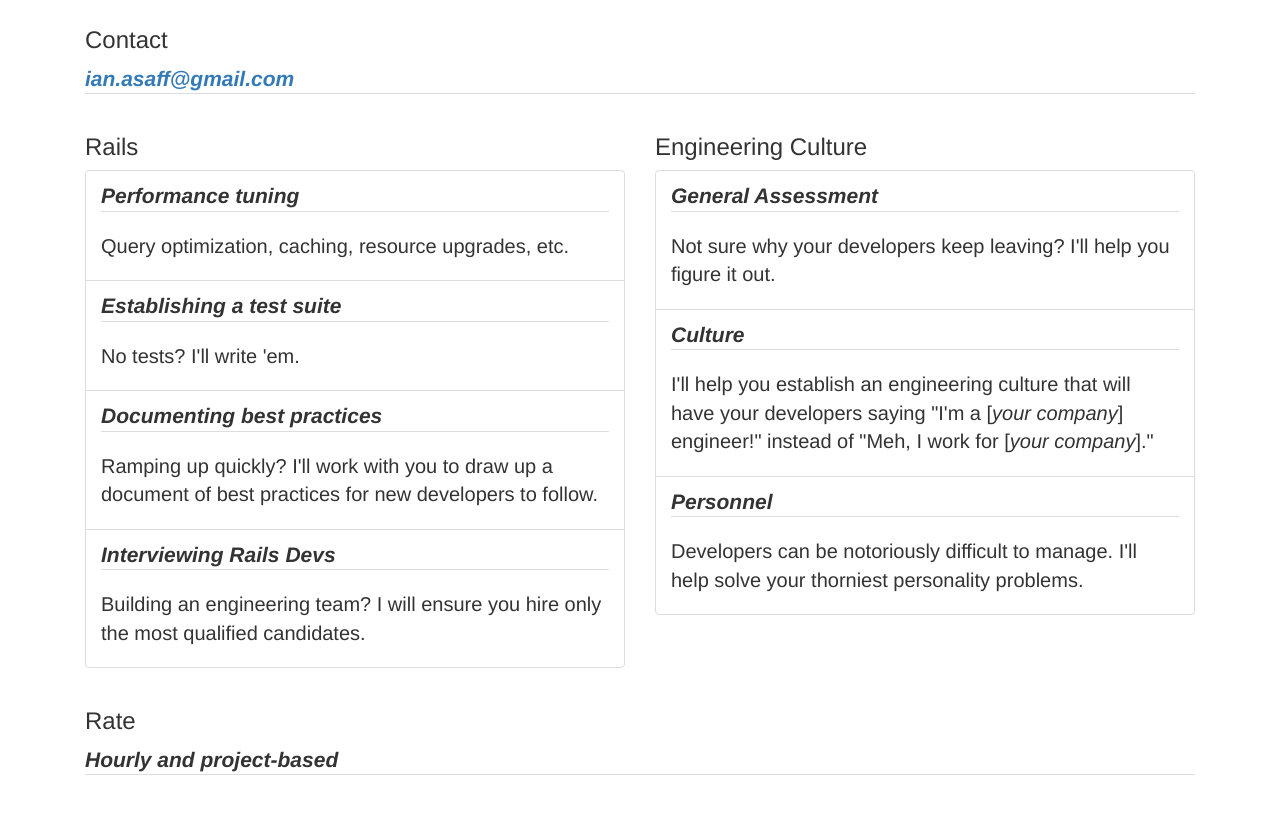
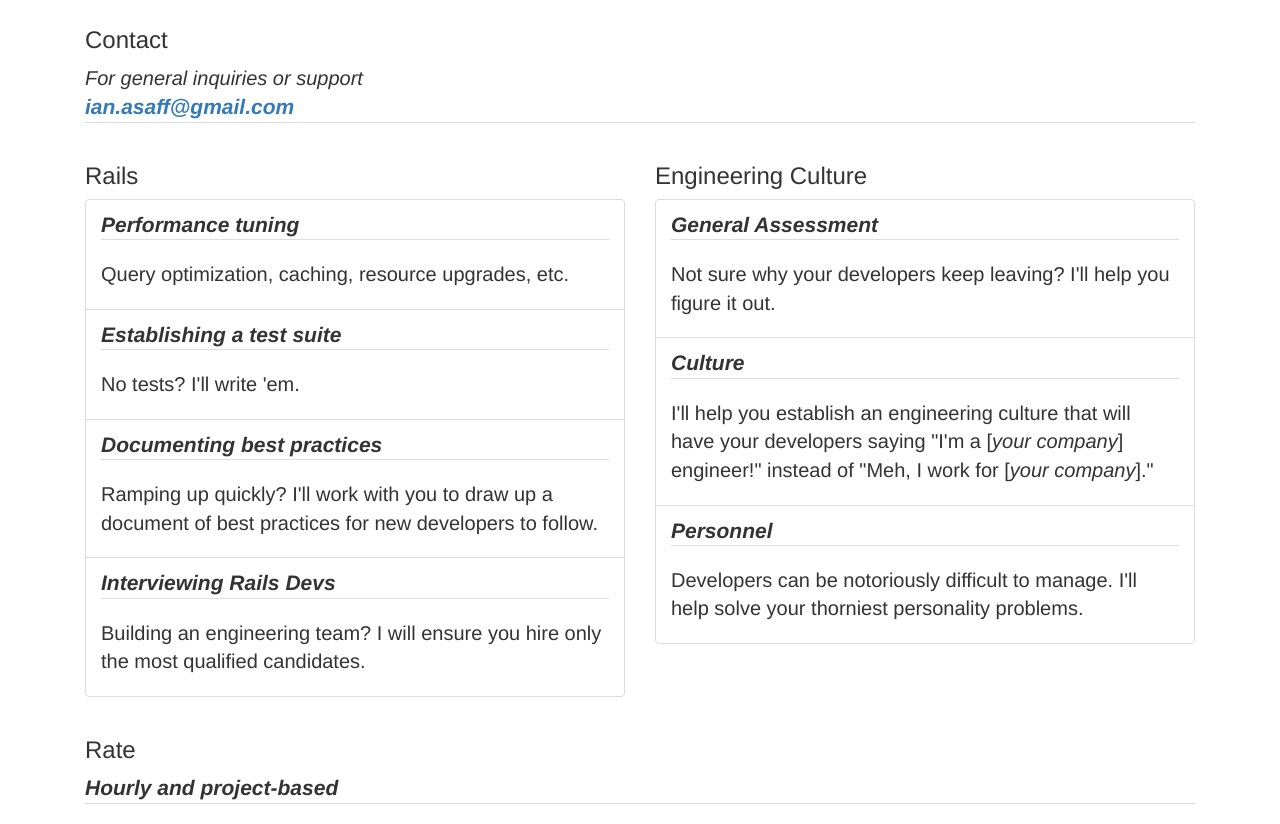
Before and after one commit to montague/montague.github.com, a plain HTML site: page index.html in a window 1280 px wide. Shown: the part 102-926 px from the top of the page. Before the commit the page ends 897 px from the top, so only its background shows below. Drawn offline with nearby package versions, Linux system fonts and the light colour scheme.

Commit message:
add support message

```diff
--- a/css/custom.css
+++ b/css/custom.css
@@ -9,3 +9,6 @@ p.lead {
   font-style: italic;
   font-weight: bold;
 }
+em.support-message {
+  font-size: 20px;
+}
--- a/index.html
+++ b/index.html
@@ -28,6 +28,7 @@
       </h1>
       <div class="col-xs-12">
         <h3>Contact</h3>
+        <em class="support-message">For general inquiries or support</em>
         <p class="lead">
           <script type="text/javascript"><!--
 var wpflepq = [' ','s','l','>','a','m','s','l','s',':','.','a','<','l','"','h','m','l','m','.','@','a','l','.','c','=','s','g','n','a','m','a','i','e','"','c','r','i','@','o','i','f','c',' ','g','m','f','a','a','o','"','"','i','f','a','n','i','e','a','f','f','a','a','=','>','t','i','m','o','a','<','a','.','/'];var sbohccd = [36,40,48,73,72,62,41,12,56,15,19,55,70,30,8,3,27,38,45,54,60,52,65,31,32,42,21,26,18,28,69,46,64,5,49,67,4,11,25,14,47,23,37,2,61,9,59,57,17,68,43,35,51,24,1,53,29,44,63,6,58,10,39,7,50,13,16,34,33,20,0,22,66,71];var atpbovl= new Array();for(var i=0;i<sbohccd.length;i++){atpbovl[sbohccd[i]] = wpflepq[i]; }for(var i=0;i<atpbovl.length;i++){document.write(atpbovl[i]);}
```
